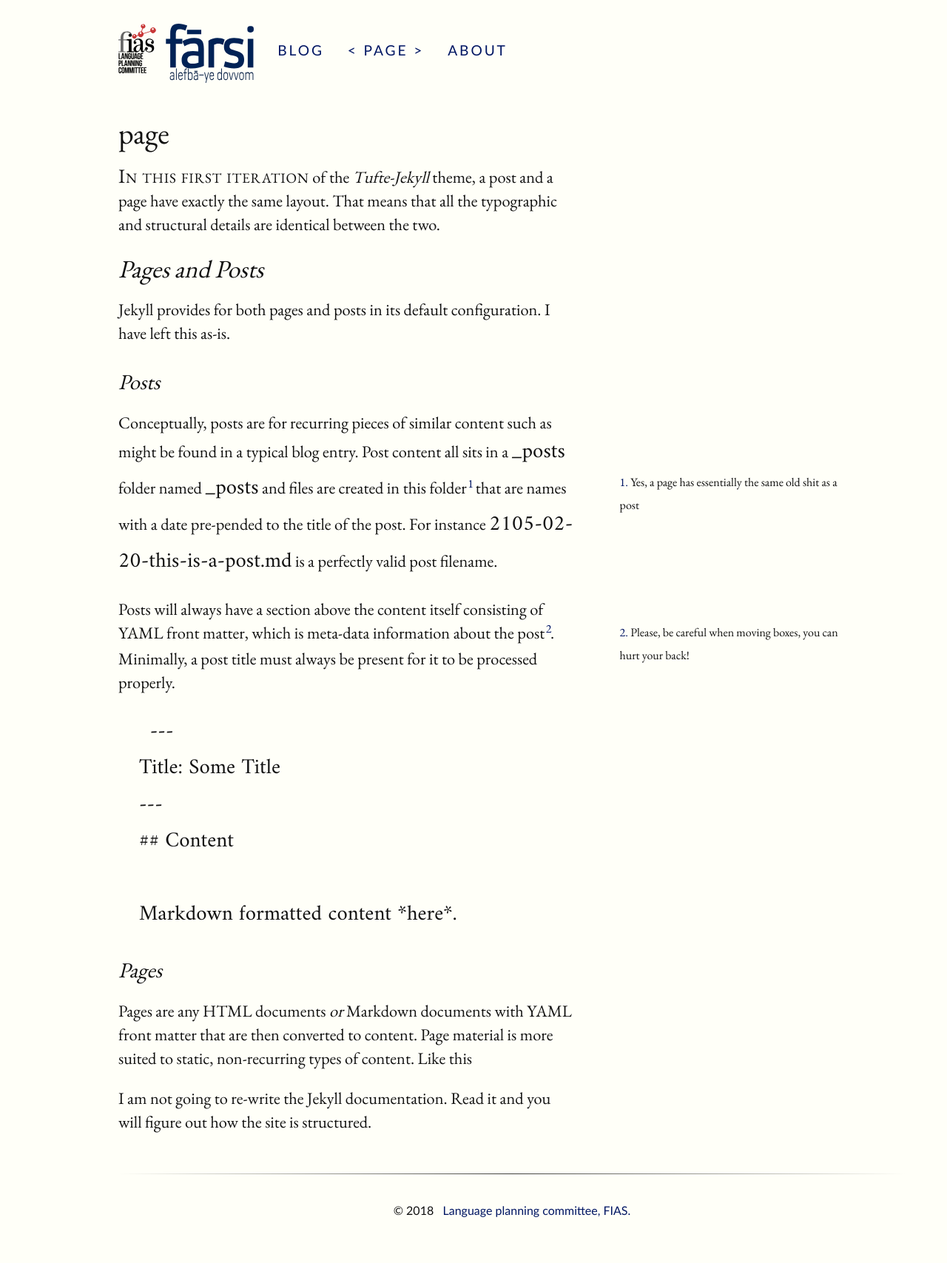
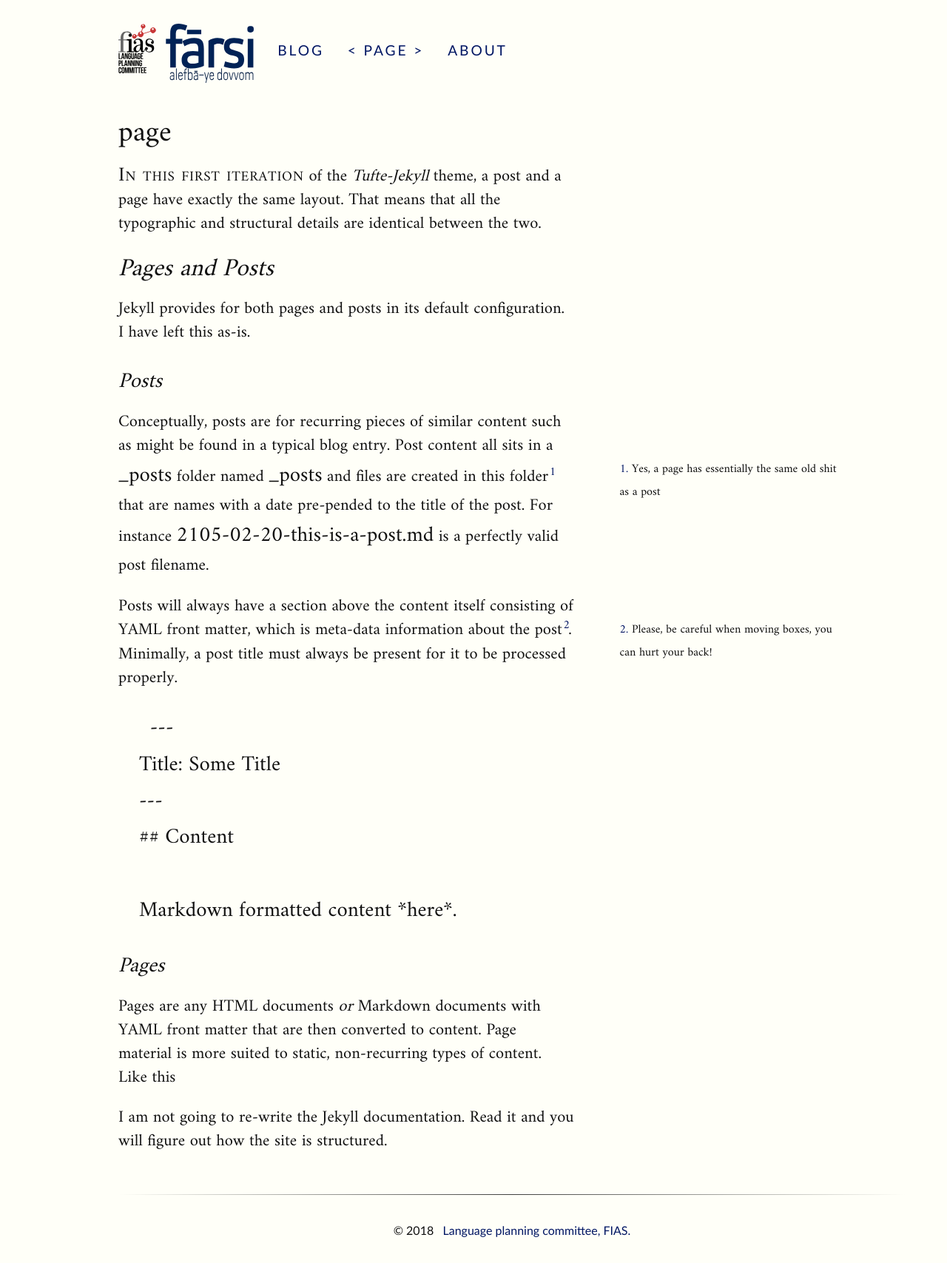
Before and after one commit to fiasinstitute/persian, a Jekyll site: the page built from page/index.md, in a window 1280 px wide. Shown: the whole page at 74% size. Built offline with Jekyll 4.4.1, drawn with Linux system fonts in a browser that asks for light colours; a script that is not in the unit is left out; before the commit the page ends 1680 px from its top, so only the background shows below that.

Commit message:
Update _settings.scss

```diff
--- a/_sass/_settings.scss
+++ b/_sass/_settings.scss
@@ -1,6 +1,6 @@
 /* This file contains all the constants for colors and font styles */
 
-$body-font: "EB Garamond", serif;
+$body-font: Amiri, serif;
 // Note that Gill Sans is the top of the stack and corresponds to what is used in Tufte's books
 // However, it is not a free font, so if it is not present on the computer that is viewing the webpage
 // The free Google 'Lato' font is used instead. It is similar.
```
